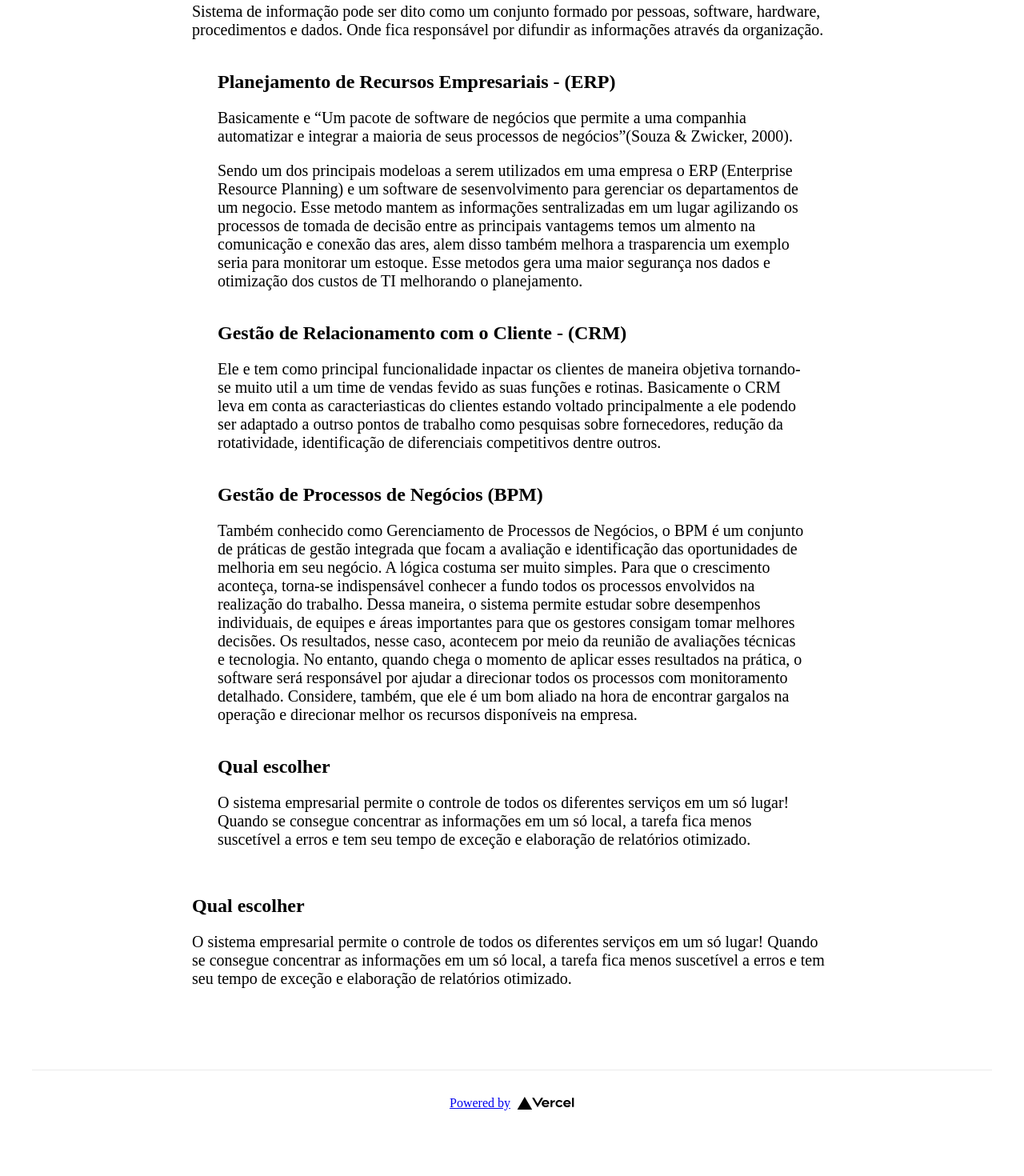
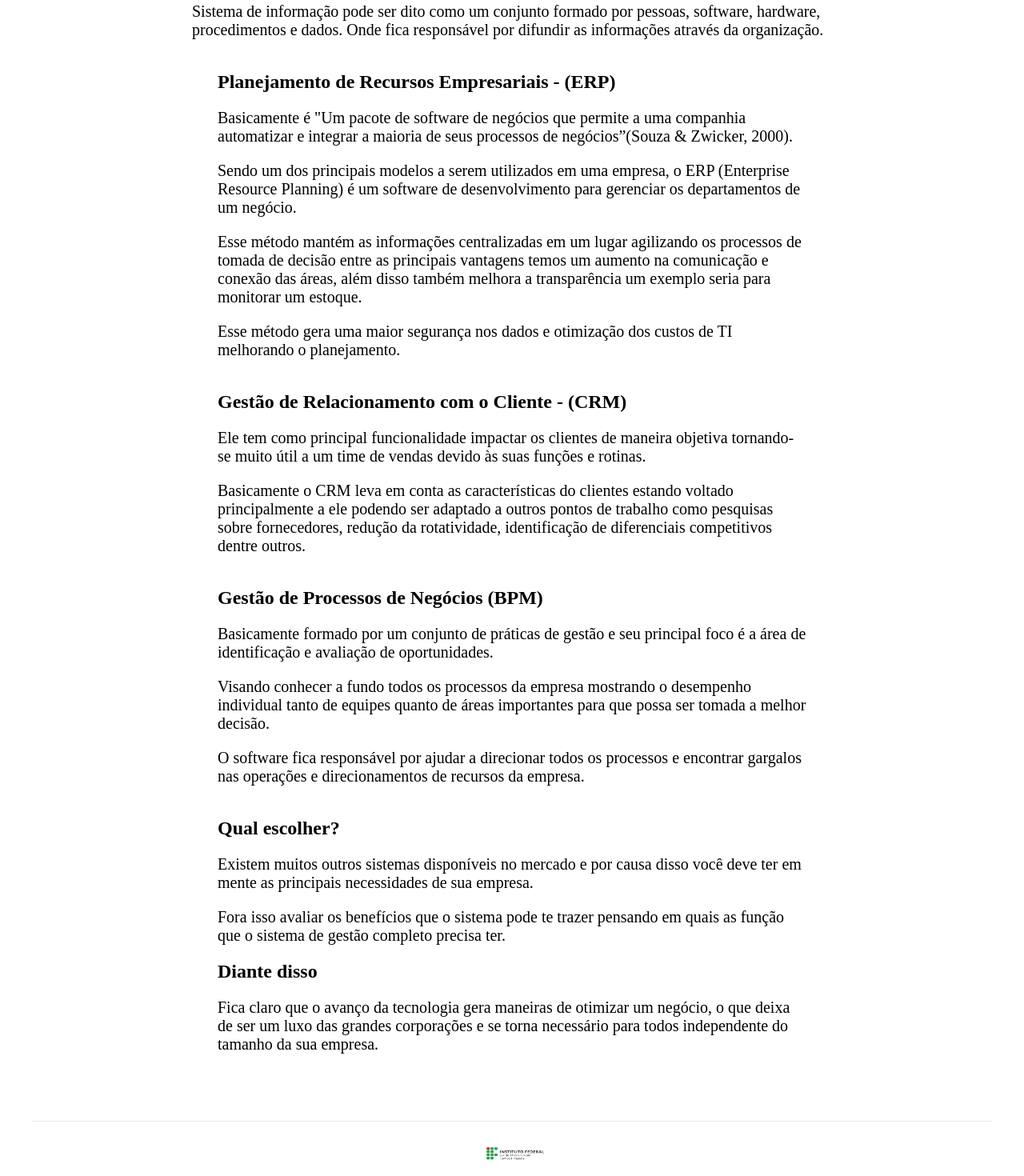
Before and after one commit to MatheusHash/trabalhoNovaTecnologia, a Next.js app: page / in a window 1280 px wide. Shown: the part 400-1870 px from the top of the page at 80% size. Before the commit the page ends 1828 px from the top, so only its background shows below. Built offline with nearby package versions, Linux system fonts and the light colour scheme.

Commit message:
ProntoParteEscrita

```diff
--- a/pages/index.js
+++ b/pages/index.js
@@ -7,7 +7,7 @@ export default function Home() {
   return (
     <div className={styles.container}>
       <Head>
-        <title>Create Next App</title>
+        <title>Sistema da informação na empresa</title>
         <meta name="description" content="Generated by create next app" />
         <link rel="icon" href="/favicon.ico" />
       </Head>
@@ -22,8 +22,8 @@ export default function Home() {
             Principais características e qual escolher?
           </p>
           <Text fontSize='20px'className={styles.container.grid}>
-            Sistema de informação pode ser dito como um conjunto formado por pessoas, software,
-            hardware, procedimentos e dados. Onde fica responsável por
+            Sistema de informação pode ser dito como um conjunto formado por pessoas,
+            software, hardware, procedimentos e dados. Onde fica responsável por
             difundir as informações através da organização.
           </Text>
         </div>
@@ -32,18 +32,24 @@ export default function Home() {
           <a className={styles.container}>
             <h2>Planejamento de Recursos Empresariais - (ERP)</h2>
             <Text fontSize='20px'>
-
-            Basicamente e “Um pacote de software de negócios que permite a uma companhia
-            automatizar e integrar a maioria de seus processos de negócios”(Souza & Zwicker, 2000).
+              Basicamente é "Um pacote de software de negócios que permite a uma companhia automatizar e integrar
+              a maioria de seus processos de negócios”(Souza & Zwicker, 2000).
             </Text>
             <Text fontSize='20px'>
-            Sendo um dos principais modeloas a serem utilizados em uma empresa o ERP (Enterprise Resource Planning)
-            e um software de sesenvolvimento para gerenciar os departamentos de um negocio.
-            Esse metodo mantem as informações sentralizadas em um lugar agilizando os processos de tomada de decisão
-            entre as principais vantagems temos um almento na comunicação e conexão das ares, alem disso também melhora
-            a trasparencia um exemplo seria para monitorar um estoque.
-            Esse metodos gera uma maior segurança nos dados e otimização dos custos de TI melhorando o planejamento.
+             Sendo um dos principais modelos a serem utilizados em uma empresa, o ERP (Enterprise Resource Planning)
+             é um software de desenvolvimento para gerenciar os departamentos de um negócio.
+            </Text>
 
+            <Text fontSize='20px'>
+              Esse método mantém as informações centralizadas em um lugar agilizando os processos
+              de tomada de decisão entre as principais vantagens temos um aumento na comunicação
+              e conexão das áreas, além disso também melhora a transparência um exemplo seria para
+              monitorar um estoque.
+            </Text>
+
+            <Text fontSize='20px'>
+             Esse método gera uma maior segurança nos dados e otimização dos
+             custos de TI melhorando o planejamento.
             </Text>
           </a>
         </div>
@@ -51,11 +57,14 @@ export default function Home() {
           <a className={styles.container}>
             <h2>Gestão de Relacionamento com o Cliente - (CRM)</h2>
             <Text fontSize='20px'>
-              Ele e tem como principal funcionalidade inpactar os clientes de maneira objetiva
-              tornando-se muito util a um time de vendas fevido as suas funções e rotinas.
-              Basicamente o CRM leva em conta as caracteriasticas do clientes estando voltado principalmente a ele
-              podendo ser adaptado a outrso pontos de trabalho como pesquisas sobre fornecedores, redução da rotatividade,
-              identificação de diferenciais competitivos dentre outros.
+              Ele tem como principal funcionalidade impactar os clientes de maneira
+              objetiva tornando-se muito útil a um time de vendas devido às suas funções e rotinas.
+            </Text>
+            <Text fontSize='20px'>
+             Basicamente o CRM leva em conta as características do clientes estando
+              voltado principalmente a ele podendo ser adaptado a outros pontos de trabalho
+              como pesquisas sobre fornecedores, redução da rotatividade, identificação
+              de diferenciais competitivos dentre outros.
             </Text>
           </a>
         </div>
@@ -63,51 +72,52 @@ export default function Home() {
           <a className={styles.container}>
             <h2>Gestão de Processos de Negócios (BPM)</h2>
             <Text fontSize='20px'>
-              Também conhecido como Gerenciamento de Processos de Negócios, o BPM é um conjunto
-              de práticas de gestão integrada que focam a avaliação e identificação das oportunidades
-              de melhoria em seu negócio. A lógica costuma ser muito simples. Para que o crescimento
-              aconteça, torna-se indispensável conhecer a fundo todos os processos envolvidos
-              na realização do trabalho.
+              Basicamente formado por um conjunto de práticas de gestão e seu principal
+              foco é a área de identificação e avaliação de oportunidades.
+            </Text>
+            <Text fontSize='20px'>
+              Visando conhecer a fundo todos os processos da empresa mostrando o desempenho
+              individual tanto de equipes quanto de áreas importantes para que possa ser tomada a melhor decisão.
+            </Text>
 
-              Dessa maneira, o sistema permite estudar sobre desempenhos individuais, de equipes
-              e áreas importantes para que os gestores consigam tomar melhores decisões. Os resultados,
-              nesse caso, acontecem por meio da reunião de avaliações técnicas e tecnologia.
-              No entanto, quando chega o momento de aplicar esses resultados na prática,
-              o software será responsável por ajudar a direcionar todos os processos com monitoramento
-              detalhado. Considere, também, que ele é um bom aliado na hora de encontrar gargalos na
-              operação e direcionar melhor os recursos disponíveis na empresa.
+            <Text fontSize='20px'>
+              O software fica responsável por ajudar a direcionar todos os processos e encontrar
+              gargalos nas operações e direcionamentos de recursos da empresa.
             </Text>
           </a>
         </div>
         <div className={styles.grid}>
           <a className={styles.container}>
-            <h2>Qual escolher</h2>
-            <Text fontSize='20px'>O sistema empresarial permite o controle de todos os diferentes serviços em um só lugar!
-              Quando se consegue concentrar as informações em um só local, a tarefa
-              fica menos suscetível a erros e tem seu tempo de exceção e
-              elaboração de relatórios otimizado.</Text>
+            <h2>Qual escolher?</h2>
+            <Text fontSize='20px'>
+              Existem muitos outros sistemas disponíveis no mercado e por causa disso você
+              deve ter em mente as principais necessidades de sua empresa.
+            </Text>
+            <Text fontSize='20px'>
+              Fora isso avaliar os benefícios que o sistema pode te trazer pensando em quais
+              as função que o sistema de gestão completo precisa ter.
+            </Text>
+
+            <h2>Diante disso</h2>
+            <Text fontSize='20px'>
+              Fica claro que o avanço da tecnologia gera maneiras de otimizar
+              um negócio, o que deixa de ser um luxo das grandes corporações
+              e se torna necessário para todos independente do tamanho da sua empresa.
+            </Text>
           </a>
-          <div>
-          <a className={styles.container}>
-            <h2>Qual escolher</h2>
-            <Text fontSize='20px'>O sistema empresarial permite o controle de todos os diferentes serviços em um só lugar!
-              Quando se consegue concentrar as informações em um só local, a tarefa
-              fica menos suscetível a erros e tem seu tempo de exceção e
-              elaboração de relatórios otimizado.</Text>
-          </a>
-        </div>
+
         </div>
       </main>
 
       <footer className={styles.footer}>
         <a
-          href="https://vercel.com?utm_source=create-next-app&utm_medium=default-template&utm_campaign=create-next-app"
+          href="https://portal.pas.ifsuldeminas.edu.br/images/1_Campus_Passos/2018/Logo_IF_Hor.png"
           target="_blank"
           rel="noopener noreferrer"
         >
-          Powered by{' '}
+            {' '}
           <span className={styles.logo}>
-            <Image src="/vercel.svg" alt="Vercel Logo" width={72} height={16} />
+            <Image src="/Logo_IF_Hor.png" alt="If-Passos" width={72} height={16} />
           </span>
         </a>
       </footer>
```
Also changed, not shown: public/Logo_IF_Hor.png (added), public/blogoquesaosistemasempresariaiseparaoqueelesservem-850x441.jpeg (renamed from styles/blogoquesaosistemasempresariaiseparaoqueelesservem-850x441.jpeg).
